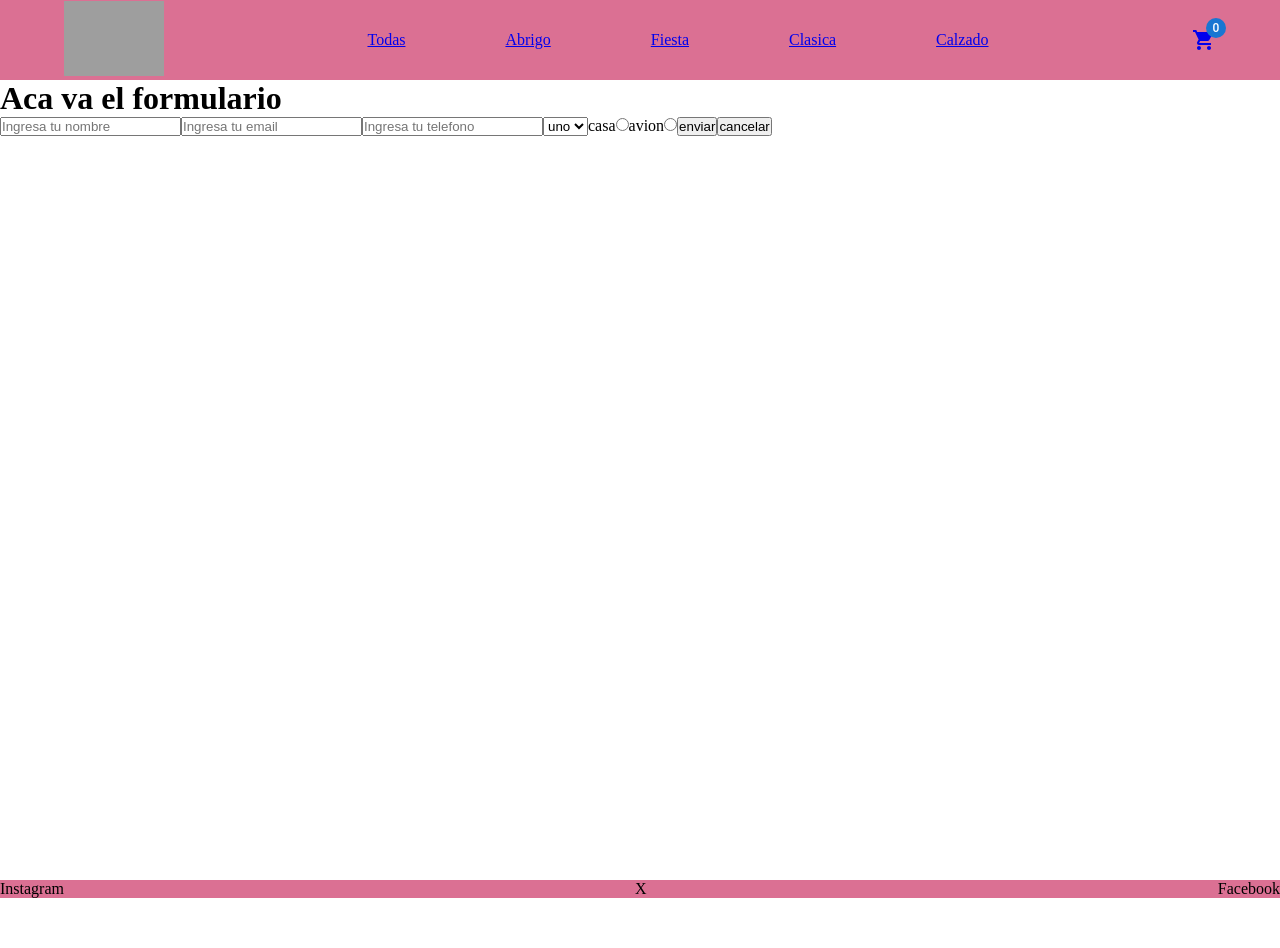
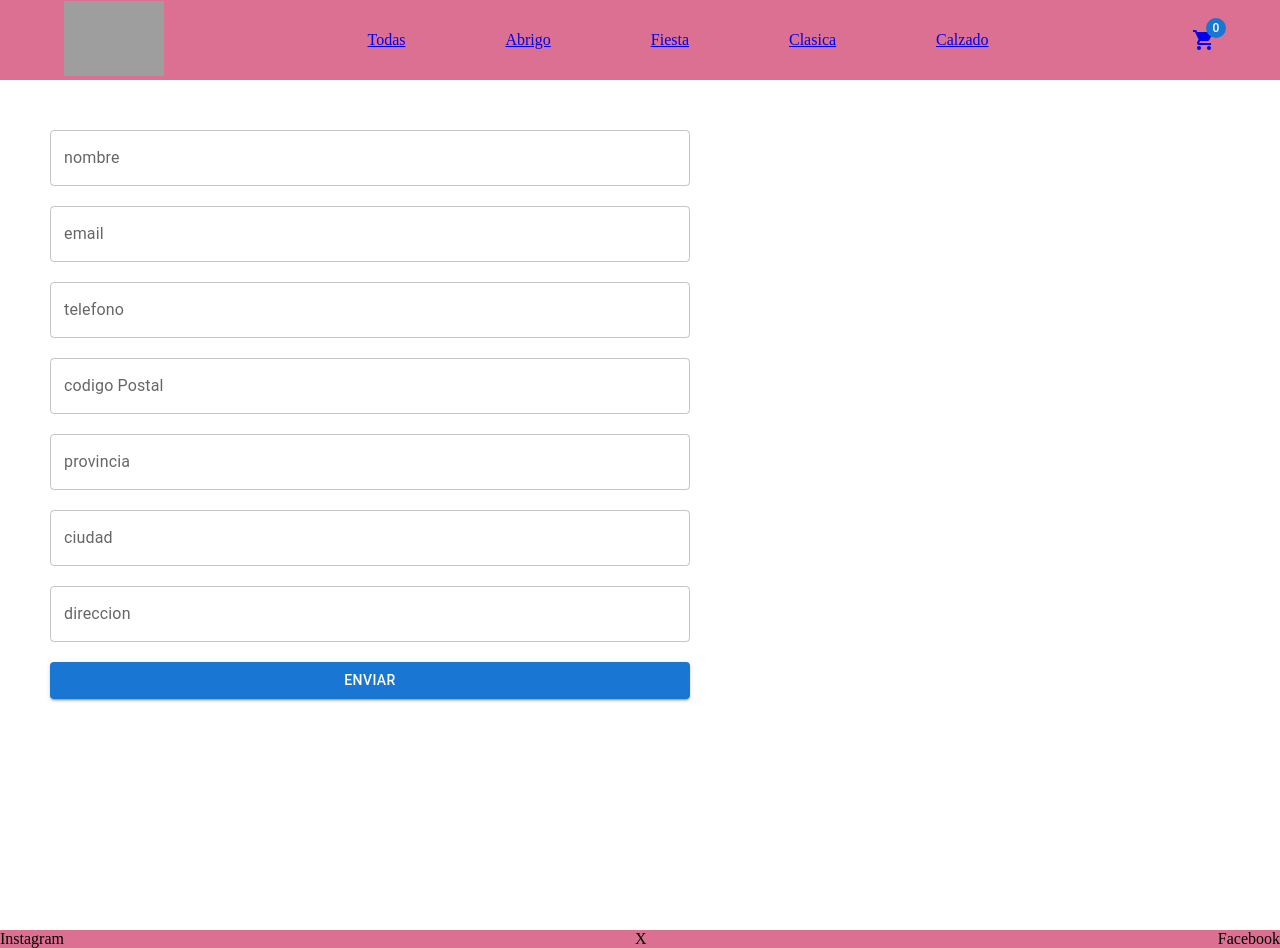
Before and after one commit to CelinaGarcia11/Proyecto-ReactJs, a React (Vite) app: page /checkout in a window 1280 px wide. Before the commit the page ends 898 px from the top, so only its background shows below. Built offline with nearby package versions, Linux system fonts and the light colour scheme; grey boxes are pictures that could not be loaded.

Commit message:
formulario

```diff
--- a/package.json
+++ b/package.json
@@ -15,12 +15,14 @@
     "@fontsource/roboto": "^5.0.13",
     "@mui/icons-material": "^5.16.0",
     "@mui/material": "^5.16.0",
+    "formik": "^2.4.6",
     "react": "^18.2.0",
     "react-dom": "^18.2.0",
     "react-icons": "^5.2.1",
     "react-router-dom": "^6.24.1",
     "react-spinners": "^0.14.1",
-    "sweetalert2": "^11.12.4"
+    "sweetalert2": "^11.12.4",
+    "yup": "^1.4.0"
   },
   "devDependencies": {
     "@types/react": "^18.2.66",
--- a/src/App.jsx
+++ b/src/App.jsx
@@ -8,6 +8,7 @@ import Footer from './components/Footer/Footer';
 import Layout from './components/layout/Layout';
 import Checkout from './pages/checkout/Checkout';
 import CartContextProvider from './context/CartContext';
+import CheckoutFormik from './pages/checkoutFormik/CheckoutFormik';
 
 function App() {
   return (
@@ -19,7 +20,7 @@ function App() {
           <Route path="/category/:name" element={<ItemListConteiner />} />
           <Route path="/cart" element={<Cart />} />
           <Route path="/itemDetail/:id" element={<ItemDetailContainer />} />
-          <Route path="/checkout" element={<Checkout />} />
+          <Route path="/checkout" element={<CheckoutFormik />} />
         </Route>
 
         <Route path="*" element={<h1> 484 Not found</h1>} />
--- a/src/pages/checkout/Checkout.jsx
+++ b/src/pages/checkout/Checkout.jsx
@@ -54,9 +54,9 @@ const Checkout = () => {
         </select>
 
         <label>casa</label>
-        <input type="radio" name="entidad" onChange={handleRadio} value="casa" />
+        <input type="radio" name="entidad" onChange={handleRadio} value="" />
         <label>avion</label>
-        <input type="radio" name="entidad" onChange={handleRadio} value="avion" />
+        <input type="radio" name="entidad" onChange={handleRadio} value="" />
 
         <button>enviar</button>
         <button type="button">cancelar</button>
--- /dev/null
+++ b/src/pages/checkoutFormik/CheckoutFormik.jsx
@@ -0,0 +1,111 @@
+import { Password } from '@mui/icons-material';
+import { Button,TextField } from '@mui/material';
+import { useFormik } from 'formik';
+import * as Yup from "yup"
+
+
+const CheckoutFormik = () => {
+
+    const { handleSubmit, handleChange, errors } = useFormik({
+        initialValues: {nombre:"", email:"", telefono:"", codigoPostal:"", provincia:"", ciudad:"", direccion:"",},
+        onSubmit: ( data ) => {
+            console.log(data);
+        },
+        validationSchema: Yup.object({
+            nombre: Yup.string().required("este campo es requerido").min(5, "ingrese al menos 5 caracteres"),
+            email: Yup.string().email("el email debe contener @").required("este campo es requerido"),
+            telefono: Yup.string().required("este campo es requerido").min(12).matches(/^(0123456789)/, "debe contener solo numeros"),
+            codigoPostal: Yup.string().required("este campo es requerido").matches(/^(0123456789)/, "debe contener solo numeros"),
+            provincia: Yup.string().required("este campo es requerido").min(5, "ingrese al menos 5 caracteres"),
+            ciudad: Yup.string().required("este campo es requerido").min(5, "ingrese al menos 5 caracteres"),
+            direccion: Yup.string().required("este campo es requerido").min(5, "ingrese al menos 5 caracteres"),
+        }),
+        validateOnChange: false,
+    });
+
+    console.log(errors);
+    console.log(errors.nombre);
+
+  return (
+     <form
+     onSubmit={handleSubmit}
+     style={{
+        margin: "50px",
+        display: "flex",
+        flexDirection: "column",
+        width: "50%",
+        gap: "20px",
+     }}
+     >
+    <TextField
+    variant="outlined"
+    type="text"
+    label="nombre"
+    name="nombre"
+    onChange={handleChange}
+    error={ errors.nombre ? true : false}
+    helperText={errors.nombre}
+    />
+    <TextField
+    variant="outlined"
+    type="text"
+    label="email"
+    name="email"
+    onChange={handleChange}
+    error={ errors.email ? true : false}
+    helperText={errors.email}
+    />
+    <TextField
+    variant="outlined"
+    type="text"
+    label="telefono"
+    name="telefono"
+    onChange={handleChange}
+    error={ errors.telefono ? true : false}
+    helperText={errors.telefono}
+/>
+    <TextField
+    variant="outlined"
+    type="text"
+    label="codigo Postal"
+    name="codigoPostal"
+    onChange={handleChange}
+    error={ errors.codigoPostal ? true : false}
+    helperText={errors.codigoPostal}
+ />
+    <TextField
+    variant="outlined"
+    type="text"
+    label="provincia"
+    name="provincia"
+    onChange={handleChange}
+    error={ errors.provincia ? true : false}
+    helperText={errors.provincia}
+ />
+    <TextField
+    variant="outlined"
+    type="text"
+    label="ciudad"
+    name="ciudad"
+    onChange={handleChange}
+    error={ errors.ciudad ? true : false}
+    helperText={errors.ciudad}
+ />
+    <TextField
+    variant="outlined"
+    type="text"
+    label="direccion"
+    name="direccion"
+    onChange={handleChange}
+    error={ errors.direccion ? true : false}
+    helperText={errors.direccion}
+ />
+
+
+
+    <Button type="submit" variant="contained">Enviar</Button>
+  </form>
+  );
+};
+
+export default CheckoutFormik
```
Also changed, not shown: 1 other file (tests, documents, lock files or other folders).
